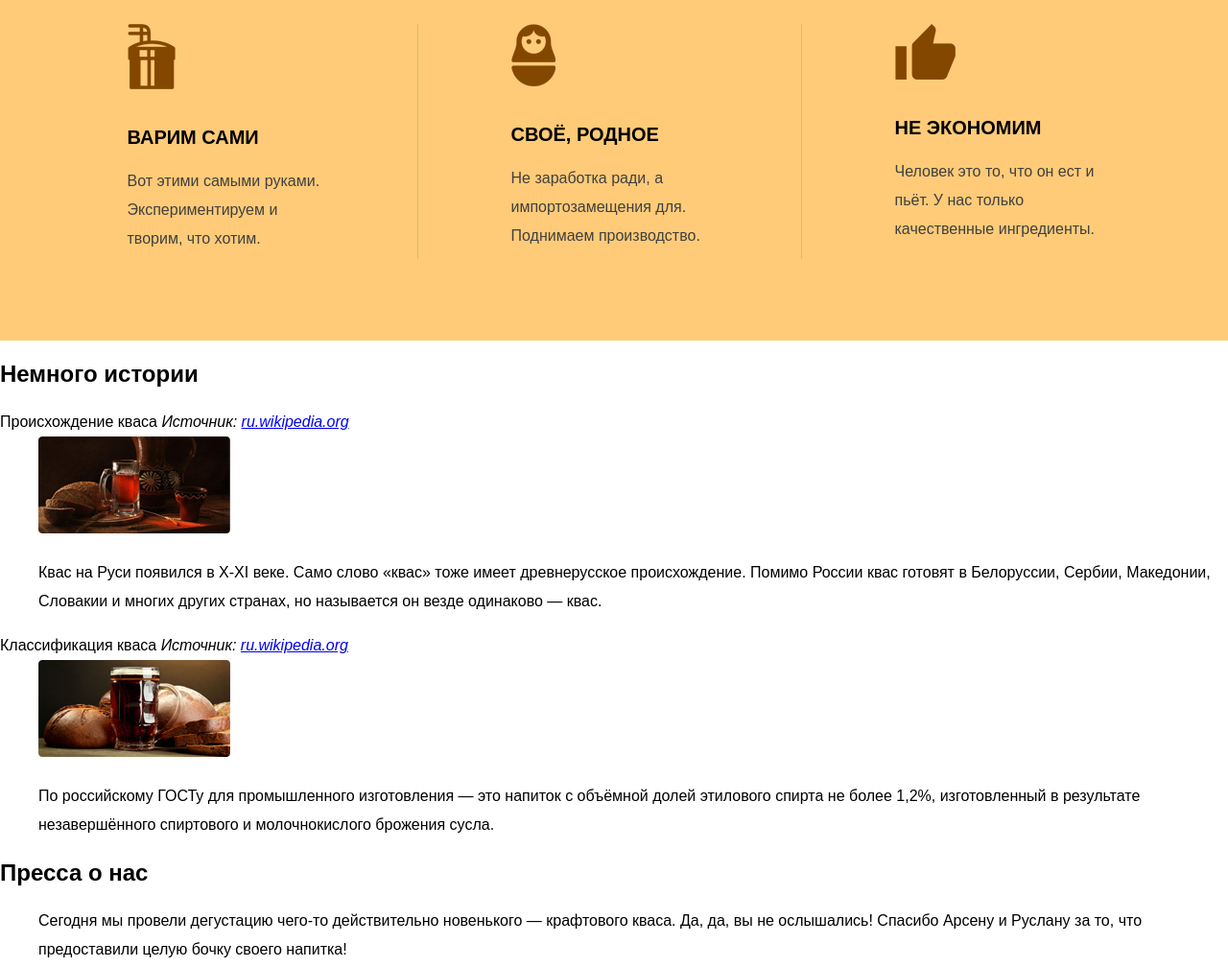
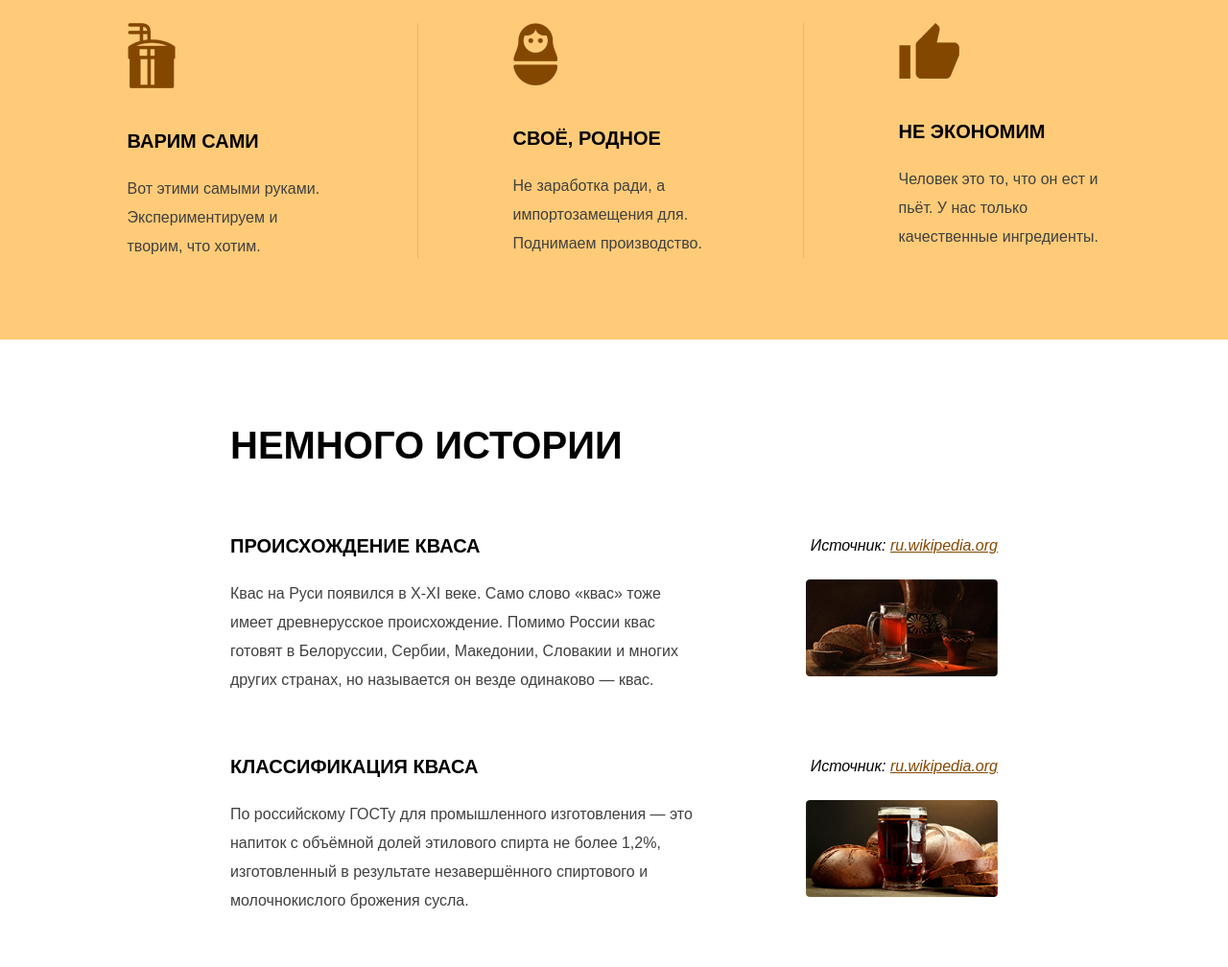
Before and after one commit to Sirius20/Kvast, a plain HTML site: page index.html in a window 1280 px wide. Shown: the part 1680-2688 px from the top of the page at 96% size. Drawn offline with Linux system fonts and the light colour scheme.

Commit message:
сделала еще один блок

```diff
--- a/button/button.css
+++ b/button/button.css
@@ -7,5 +7,5 @@
   line-height: 20px;
   text-transform: uppercase;
   text-decoration: none;
-  margin-top: 55px;
+  margin-top: 60px;
 }
--- a/button/button_buy.css
+++ b/button/button_buy.css
@@ -2,7 +2,7 @@
   background-color: #834700;
   color: white;
   border: 2px solid #834700;
-  margin-right: 15px;
+  margin-right: 25px;
 }
 
 .button_buy:hover {
--- a/button/button_detail.css
+++ b/button/button_detail.css
@@ -12,5 +12,5 @@
 
 .button_detail:active {
   border: 2px solid rgba(131, 71, 0, 0.3);
-  color: rgba(131, 71, 0, 0.3);;
+  color: rgba(131, 71, 0, 0.3);
 }
--- a/features/features.css
+++ b/features/features.css
@@ -1,4 +1,5 @@
 .features {
+  min-width: 1200px;
   background-color: #ffcb78;
   padding-top: 80px;
   padding-bottom: 85px;
@@ -13,7 +14,7 @@
 .feature__item {
   border-right: 1px solid #e5b66c;
   padding-right: 97px;
-  padding-left: 97px;
+  padding-left: 99px;
   float: left;
   width: 205px;
   height: 245px;
@@ -21,10 +22,14 @@
 }
 
 .feature__item:last-child {
-  border-right: transparent;
+  border-right: none;
   padding-right: 0;
   width: 210px
 }
 .feature__item:first-child {
   padding-left: 0;
 }
+
+.feature__img {
+  margin-bottom: 30px;
+}
--- a/header.css
+++ b/header.css
@@ -1,5 +1,5 @@
 .header {
-  background: #885812 url("img/wheat-back.jpg") no-repeat bottom;
+  background: #885812 url("img/wheat-back.jpg") bottom no-repeat ;
   background-size: cover;
   min-height: 490px;
   color: white;
--- /dev/null
+++ b/history/history.css
@@ -0,0 +1,42 @@
+.history {
+  background-color: white;
+}
+
+.history__block {
+margin: 0;
+}
+
+.history__block dt:nth-of-type(2n){
+  margin-top: 60px;
+}
+
+.history__reference {
+  font-family: "Arial", sans-serif;
+  font-size: 16px;
+  font-weight: 500;
+  line-height: 30px;
+  font-style: italic;
+  text-transform: none;
+  float: right;
+}
+
+.history__description {
+  margin: 0;
+}
+
+.history__link {
+  color: #834700;
+}
+
+.history__link:hover {
+  color: #6a3900;
+}
+
+.history__link:active {
+  color: rgba(131, 71, 0, 0.3);
+}
+
+.history__img {
+  float: right;
+  margin-left: 110px;
+}
--- a/index.html
+++ b/index.html
@@ -14,6 +14,7 @@
     <link rel="stylesheet" href="new-items/new-items.css">
     <link rel="stylesheet" href="new-items/new-items__table.css">
     <link rel="stylesheet" href="features/features.css">
+    <link rel="stylesheet" href="history/history.css">
 
   </head>
   <body>
@@ -77,49 +78,53 @@
       <div class="container container_size_m ">
         <ul class="features__list clearfix">
           <li class="feature__item">
-            <img src="img/icon-brew.png">
-            <h2 class="heading heading__features">Варим сами</h2>
+            <img src="img/icon-brew.png" class="feature__img">
+            <h2 class="heading heading__mini">Варим сами</h2>
             <p>Вот этими самыми руками. Экспериментируем и творим, что хотим.</p>
           </li>
           <li class="feature__item">
-            <img src="img/icon-matreshka.png">
-            <h2 class="heading heading__features">Своё, родное</h2>
+            <img src="img/icon-matreshka.png" class="feature__img">
+            <h2 class="heading heading__mini">Своё, родное</h2>
             <p>Не заработка ради, а импортозамещения для. Поднимаем производство.</p>
           </li>
           <li class="feature__item">
-            <img src="img/icon-thumbsup.png">
-            <h2 class="heading heading__features">Не экономим</h3>
+            <img src="img/icon-thumbsup.png" class="feature__img">
+            <h2 class="heading heading__mini">Не экономим</h3>
             <p>Человек это то, что он ест и пьёт. У нас только качественные ингредиенты.</p>
           </li>
         </ul>
       </div>
     </div>
 
-    <div class="our_history">
-      <h2 class="heading-main">Немного истории</h2>
-      <dl>
-        <dt>Происхождение кваса <i>Источник: <a href="#">ru.wikipedia.org</a></i></dt>
-        <dd>
-          <img src="img/wiki-1.png">
+    <div class="container container_size_s">
+      <div class="history">
+        <h2 class="heading heading__main">Немного истории</h2>
+        <dl class="history__block">
+          <dt class="heading heading__mini">Происхождение кваса <i class="history__reference">Источник: <a class="history__link" href="#">ru.wikipedia.org</a></i></dt>
+          <dd class="history__description clearfix">
+            <img src="img/wiki-1.png" class="history__img">
             <p>Квас на Руси появился в X-XI веке. Само слово «квас» тоже имеет древнерусское происхождение. Помимо России квас готовят в Белоруссии, Сербии, Македонии, Словакии и многих других странах, но называется он везде одинаково — квас.</p>
           </dd>
-        <dt>Классификация кваса <i>Источник: <a href="#">ru.wikipedia.org</a></i></dt>
-        <dd>
-          <img src="img/wiki-2.png">
+          <dt class="heading heading__mini">Классификация кваса <i class="history__reference">Источник: <a class="history__link" href="#">ru.wikipedia.org</a></i></dt>
+          <dd class="history__description clearfix">
+            <img src="img/wiki-2.png" class="history__img">
             <p>По российскому ГОСТу для промышленного изготовления — это напиток с объёмной долей этилового спирта не более 1,2%, изготовленный в результате незавершённого спиртового и молочнокислого брожения сусла.</p>
           </dd>
         </dl>
       </div>
+    </div>
+
       <div class="press">
-      <h2 class="heading-main">Пресса о нас</h2>
+        <h2 class="heading heading__main">Пресса о нас</h2>
         <blockquote>
           <p>Сегодня мы провели дегустацию чего-то действительно новенького — крафтового кваса. Да, да, вы не ослышались! Спасибо Арсену и Руслану за то, что предоставили целую бочку своего напитка!
           </p>
           <cite>Газета столичный Стольник</cite> <a class="button" href="#">Читать далее</a>
         </blockquote>
       </div>
+
     <div>
-      <h2 class="heading-main">Ассортимент</h2>
+      <h2 class="heading heading__main">Ассортимент</h2>
       <table>
         <tr>
           <th>Название</th>
@@ -159,7 +164,7 @@
       </table>
     </div>
     <div>
-      <h2 class="heading-main">Заказать</h2>
+      <h2 class="heading heading__main">Заказать</h2>
       <p>Не ждите пока нас отрекламируют, как Вятский квас, и мы поднимем цены! Закажите настоящий крафтовый квас сейчас. При заказе от 10 баррелей — скидка 10%.</p>
       <form action="#" method="POST">
         <label for="fullname">Представьтесь:</label>
--- a/new-items/new-items.css
+++ b/new-items/new-items.css
@@ -6,19 +6,20 @@
 .new-items__column {
   position: relative;
   float: left;
-  width: 333px;
+  width: 338px;
   padding-left: 35px;
-  padding-right: 30px;
-
+  padding-right: 25px;
+  margin-top: 15px;
   border-left: 1px solid #e5e5e5;
   border-right: 1px solid #e5e5e5;
 }
 .new-items__column:last-child {
   border-left: 0;
-  width: 334px;
+  width: 339px;
 }
 
 .new-items__img {
   float: left;
   padding-left: 10px;
+  padding-bottom: 10px;
 }
--- a/new-items/new-items__table.css
+++ b/new-items/new-items__table.css
@@ -3,15 +3,17 @@
   float: right;
   position: absolute;
   right: 30px;
+  top: 85px;
 }
 .new-items__table td{
   border: 1px solid #e5e5e5;
   width: 60px;
   font-weight: bold;
-  line-height: 41px;
+  line-height: 40px;
   padding: 0;
   padding-left: 10px;
   text-transform: uppercase;
+  color: black;
 }
 
 .new-items__table caption {
@@ -19,4 +21,5 @@
   text-align: left;
   font-size: 14px;
   line-height: 24px;
+  margin-top: 10px;
 }
--- a/style.css
+++ b/style.css
@@ -6,10 +6,13 @@ body {
   line-height: 30px;
   padding: 0;
   margin: 0;
-  color: 404040;
+  color: #404040;
   background-color: white;
 }
 
+p {
+  margin: 0;
+}
 .heading {
   font-family: "Arial", sans-serif;
   font-weight: bold;
@@ -20,8 +23,8 @@ body {
 .heading__main {
   font-size: 40px;
   line-height: 60px;
-  margin-top: 75px;
-  margin-bottom: 80px;
+  margin-top: 80px;
+  margin-bottom: 60px;
 }
 
 .heading_items {
@@ -29,10 +32,10 @@ body {
   margin: 0;
 }
 
-.heading__features {
+.heading__mini {
   font-size: 20px;
   line-height: 30px;
-  padding-top: 25px;
+  padding-bottom: 20px;
 }
 
 .clearfix::after {
```
Lines whose indentation alone changed are shown as unchanged.
